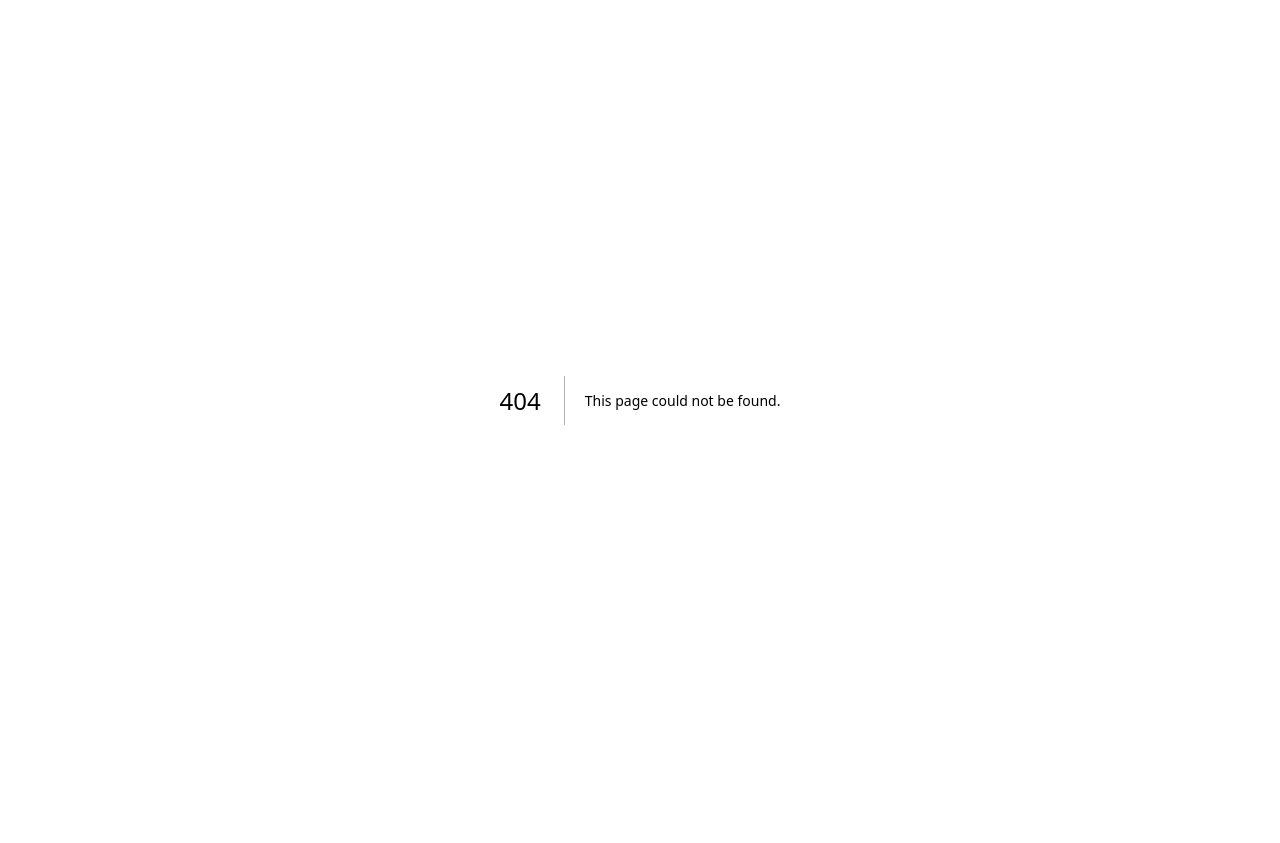
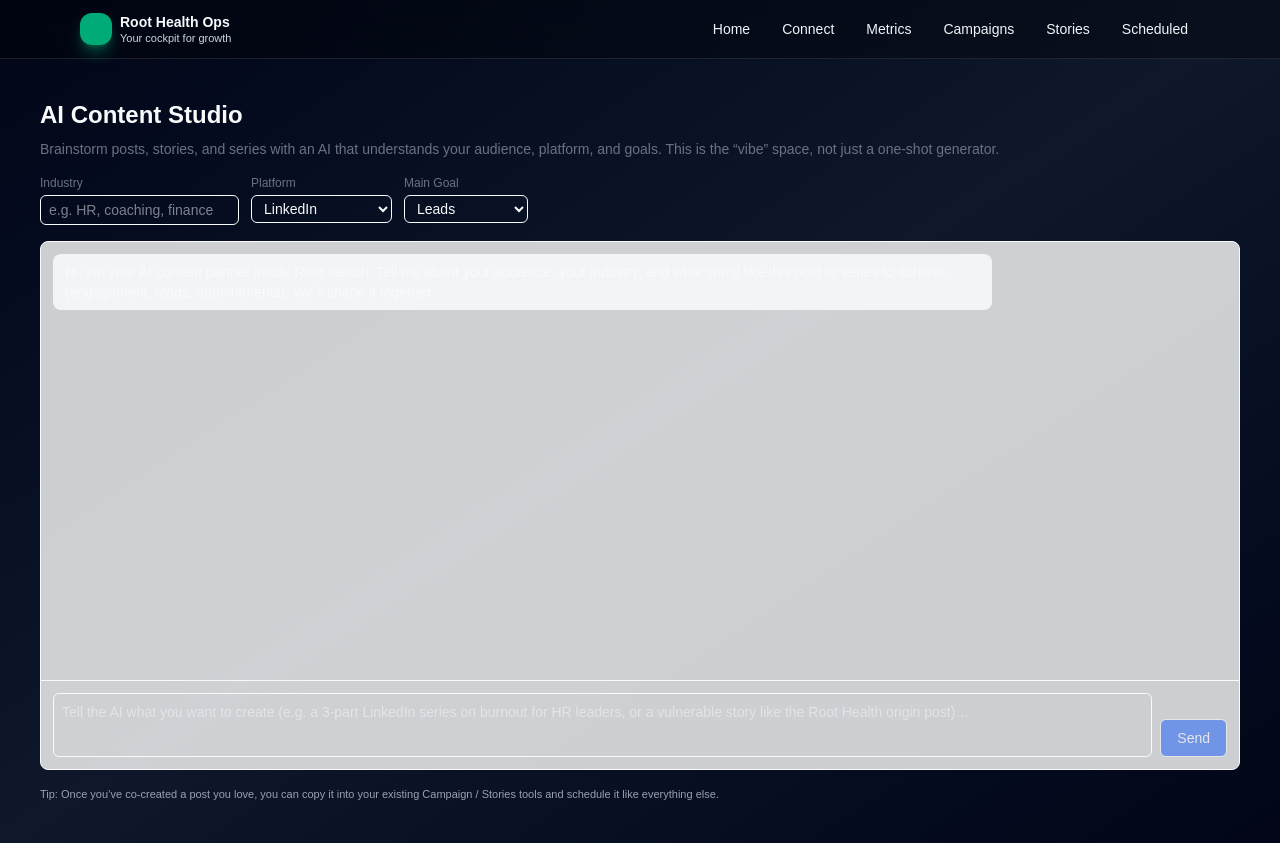
Before and after one commit to Hypnohippy/root-health-ops-dashboard1, a Next.js app: page /dashboard/brainstorm in a window 1280 px wide. Before the commit this address had no page. Before the commit the page ends 800 px from the top, so only its background shows below. Built offline with nearby package versions, Linux system fonts and the light colour scheme.

Commit message:
Create page.tsx

```diff
--- /dev/null
+++ b/app/dashboard/brainstorm/page.tsx
@@ -0,0 +1,186 @@
+// app/dashboard/brainstorm/page.tsx
+
+"use client";
+
+import React, { useState } from "react";
+
+type Role = "user" | "assistant";
+
+type ChatMessage = {
+  role: Role;
+  content: string;
+};
+
+const BrainstormPage: React.FC = () => {
+  const [messages, setMessages] = useState<ChatMessage[]>([
+    {
+      role: "assistant",
+      content:
+        "Hi, I’m your AI content partner inside Root Health. Tell me about your audience, your industry, and what you’d like this post or series to achieve (engagement, leads, appointments). We’ll shape it together.",
+    },
+  ]);
+  const [input, setInput] = useState("");
+  const [industry, setIndustry] = useState("");
+  const [platform, setPlatform] = useState("LinkedIn");
+  const [goal, setGoal] = useState("leads");
+  const [isSending, setIsSending] = useState(false);
+
+  const handleSend = async () => {
+    if (!input.trim() || isSending) return;
+
+    const newMessages = [
+      ...messages,
+      { role: "user" as Role, content: input.trim() },
+    ];
+    setMessages(newMessages);
+    setInput("");
+    setIsSending(true);
+
+    try {
+      const res = await fetch("/api/ai/brainstorm", {
+        method: "POST",
+        headers: { "Content-Type": "application/json" },
+        body: JSON.stringify({
+          messages: newMessages,
+          industry: industry || undefined,
+          platform: platform || undefined,
+          goal: goal || undefined,
+        }),
+      });
+
+      if (!res.ok) {
+        throw new Error("Request failed");
+      }
+
+      const data = await res.json();
+      const reply = data.reply?.content || "Sorry, I couldn’t generate a reply.";
+
+      setMessages((prev) => [
+        ...prev,
+        { role: "assistant", content: reply as string },
+      ]);
+    } catch (err) {
+      console.error(err);
+      setMessages((prev) => [
+        ...prev,
+        {
+          role: "assistant",
+          content:
+            "Something went wrong talking to the AI. Please try again in a moment.",
+        },
+      ]);
+    } finally {
+      setIsSending(false);
+    }
+  };
+
+  const handleKeyDown = (e: React.KeyboardEvent<HTMLTextAreaElement>) => {
+    if (e.key === "Enter" && !e.shiftKey) {
+      e.preventDefault();
+      handleSend();
+    }
+  };
+
+  return (
+    <div className="flex flex-col h-[calc(100vh-4rem)] p-4 gap-4">
+      <header className="space-y-2">
+        <h1 className="text-2xl font-bold">AI Content Studio</h1>
+        <p className="text-sm text-gray-500">
+          Brainstorm posts, stories, and series with an AI that understands
+          your audience, platform, and goals. This is the “vibe” space, not just
+          a one-shot generator.
+        </p>
+      </header>
+
+      {/* Context controls */}
+      <div className="flex flex-wrap gap-3 text-sm">
+        <div className="flex flex-col">
+          <label className="mb-1 text-xs text-gray-500">Industry</label>
+          <input
+            className="border rounded-md px-2 py-1 text-sm min-w-[180px]"
+            placeholder="e.g. HR, coaching, finance"
+            value={industry}
+            onChange={(e) => setIndustry(e.target.value)}
+          />
+        </div>
+
+        <div className="flex flex-col">
+          <label className="mb-1 text-xs text-gray-500">Platform</label>
+          <select
+            className="border rounded-md px-2 py-1 text-sm"
+            value={platform}
+            onChange={(e) => setPlatform(e.target.value)}
+          >
+            <option>LinkedIn</option>
+            <option>Facebook</option>
+            <option>Instagram</option>
+            <option>Email newsletter</option>
+            <option>Blog</option>
+          </select>
+        </div>
+
+        <div className="flex flex-col">
+          <label className="mb-1 text-xs text-gray-500">Main Goal</label>
+          <select
+            className="border rounded-md px-2 py-1 text-sm"
+            value={goal}
+            onChange={(e) => setGoal(e.target.value)}
+          >
+            <option value="engagement">Engagement</option>
+            <option value="leads">Leads</option>
+            <option value="appointments">Appointments</option>
+            <option value="awareness">Awareness</option>
+          </select>
+        </div>
+      </div>
+
+      {/* Chat area */}
+      <div className="flex-1 border rounded-lg bg-white/80 overflow-hidden flex flex-col">
+        <div className="flex-1 overflow-y-auto p-3 space-y-3">
+          {messages.map((m, idx) => (
+            <div
+              key={idx}
+              className={`max-w-[80%] rounded-lg px-3 py-2 text-sm whitespace-pre-wrap ${
+                m.role === "assistant"
+                  ? "bg-gray-100 self-start"
+                  : "bg-blue-100 self-end"
+              }`}
+            >
+              {m.content}
+            </div>
+          ))}
+          {isSending && (
+            <div className="text-xs text-gray-400 px-1">
+              Thinking of ideas…
+            </div>
+          )}
+        </div>
+
+        {/* Input area */}
+        <div className="border-t p-3 flex gap-2 items-end">
+          <textarea
+            className="flex-1 border rounded-md px-2 py-2 text-sm resize-none h-16"
+            placeholder="Tell the AI what you want to create (e.g. a 3-part LinkedIn series on burnout for HR leaders, or a vulnerable story like the Root Health origin post)…"
+            value={input}
+            onChange={(e) => setInput(e.target.value)}
+            onKeyDown={handleKeyDown}
+          />
+          <button
+            onClick={handleSend}
+            disabled={isSending || !input.trim()}
+            className="px-4 py-2 rounded-md text-sm font-medium border bg-blue-600 text-white disabled:opacity-50 disabled:cursor-not-allowed"
+          >
+            {isSending ? "Sending…" : "Send"}
+          </button>
+        </div>
+      </div>
+
+      <p className="text-[11px] text-gray-400">
+        Tip: Once you’ve co-created a post you love, you can copy it into your
+        existing Campaign / Stories tools and schedule it like everything else.
+      </p>
+    </div>
+  );
+};
+
+export default BrainstormPage;
```
